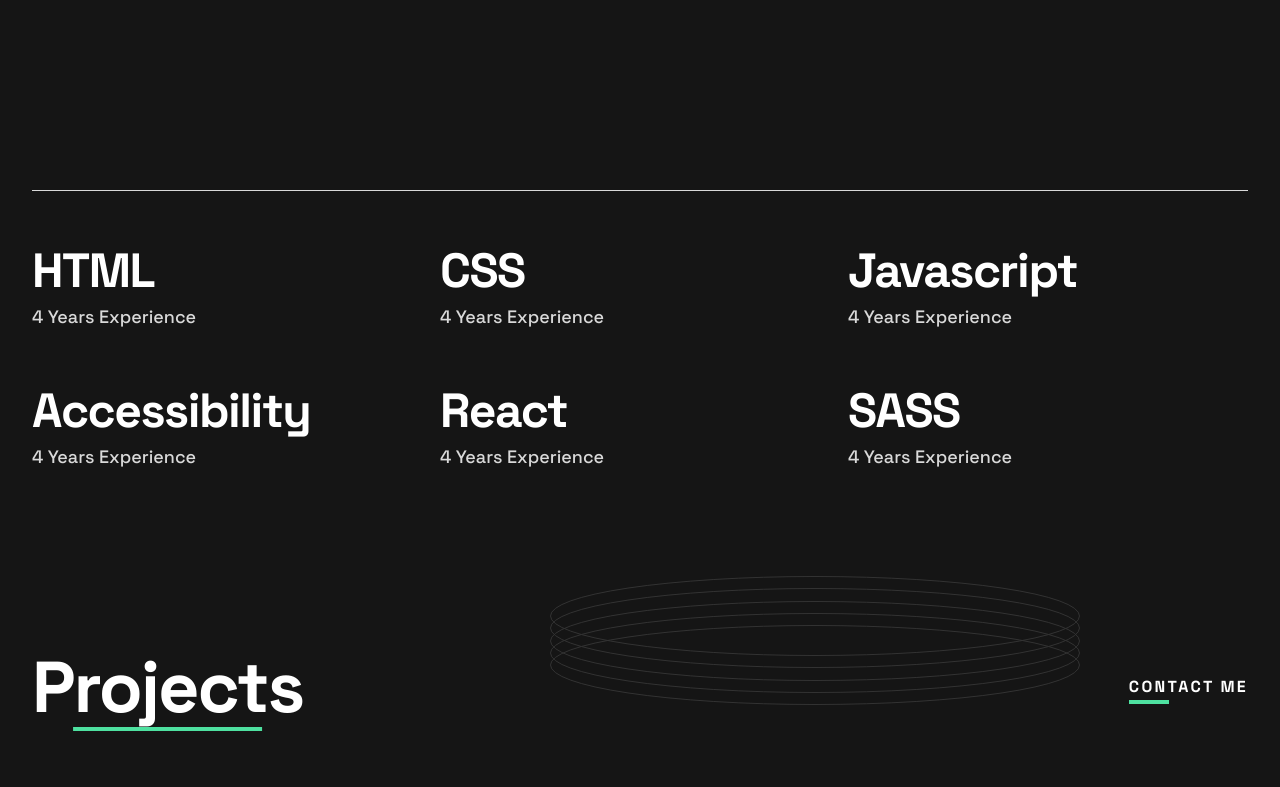
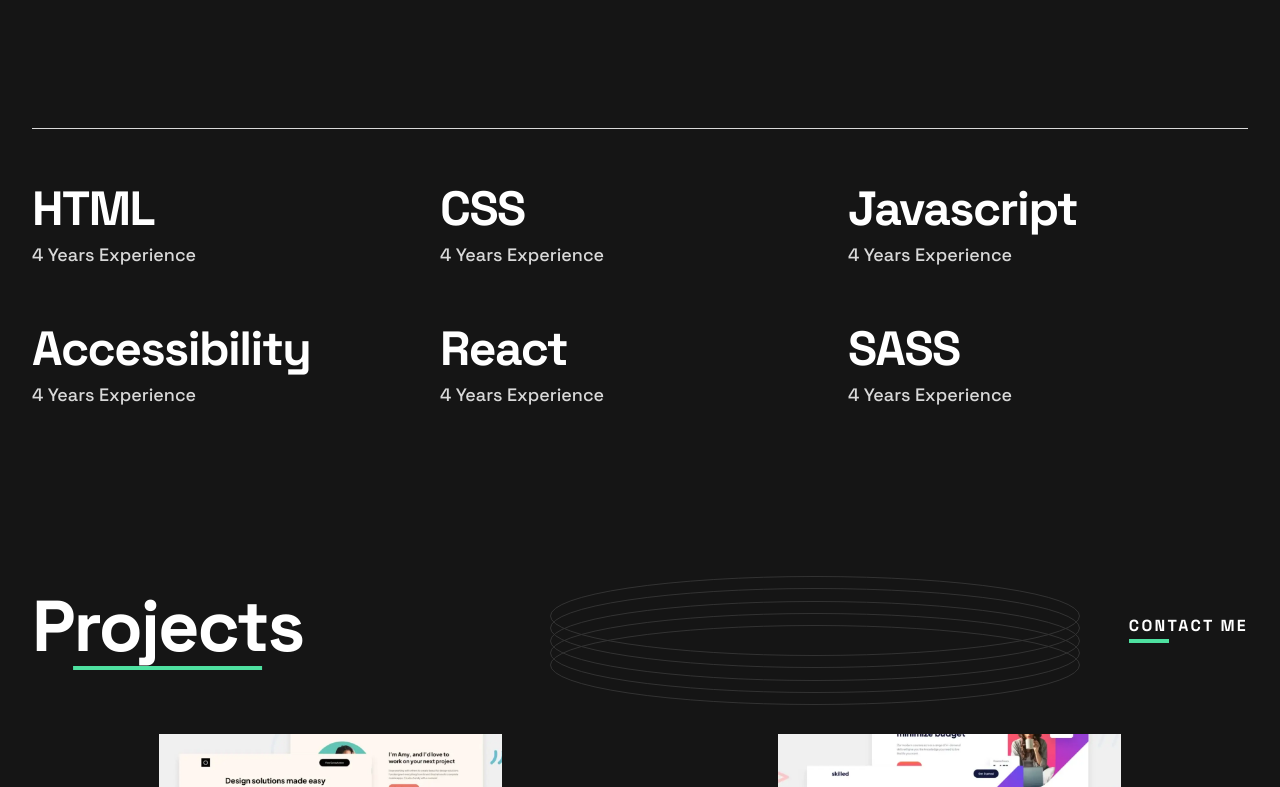
Before and after one commit to Hcmwebs/single-page-dev-portifolio, a React (Vite) app: page / in a window 1280 px wide. Shown: the part 602-1389 px from the top of the page. Built offline with nearby package versions, Linux system fonts and the light colour scheme.

Commit message:
added a class skills to reduce padding top on sec
Signed-off-by: Heze <64218603+Hcmwebs@users.noreply.github.com>

```diff
--- a/src/components/Skills.jsx
+++ b/src/components/Skills.jsx
@@ -5,7 +5,7 @@ import { SingleSkill } from './index'
 
 const Skills = () => {
 	return (
-		<StyledSection>
+		<StyledSection className = 'skills'>
 			<div className='items skills'>
 				{skills.map((skill) => {
 					return <SingleSkill key={skill.id} {...skill} />
--- a/src/styles/Section.styled.jsx
+++ b/src/styles/Section.styled.jsx
@@ -7,6 +7,9 @@ const StyledSection = styled.section`
 	display: grid;
 	place-items: center;
 	gap: 2.5rem;
+	&.skills{
+		padding-top: 0;
+	}
 	@media (min-width: 768px) {
 		padding-block: 4rem;
 		gap: 3.75rem;
```
